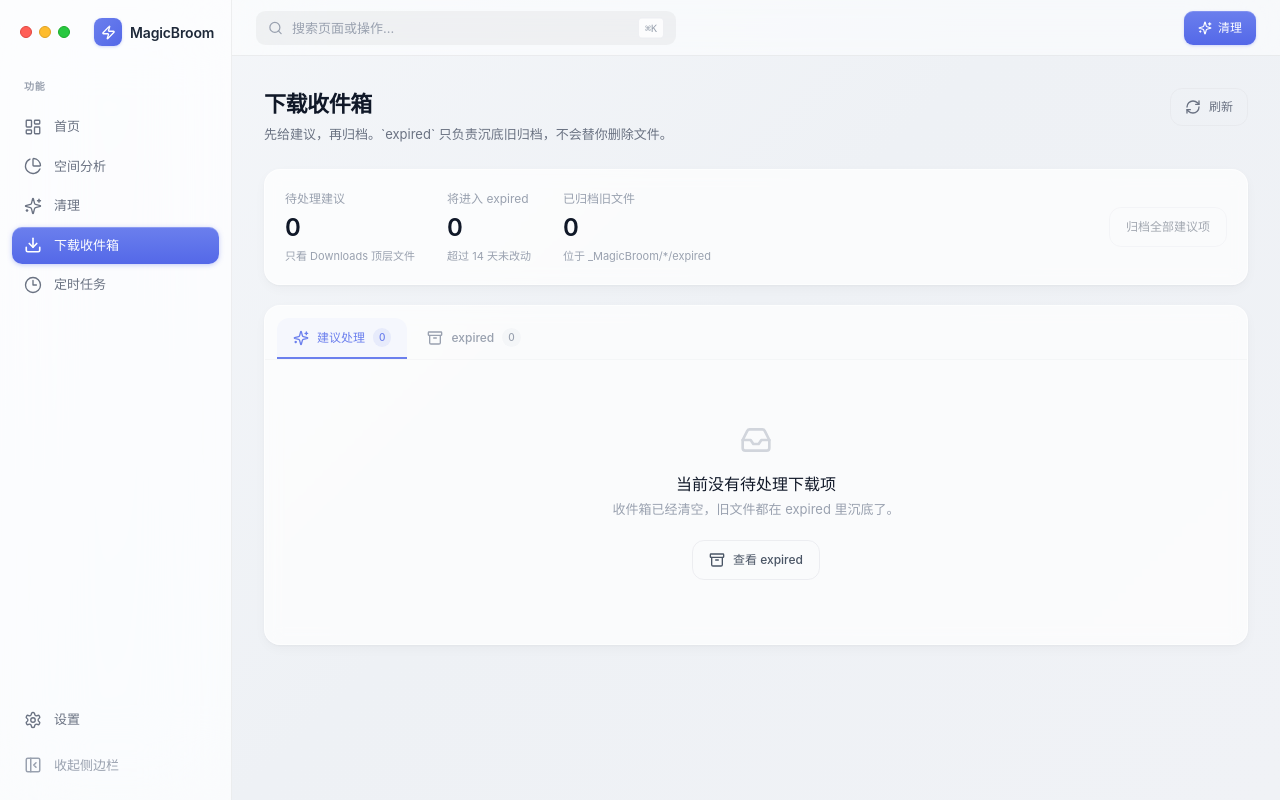
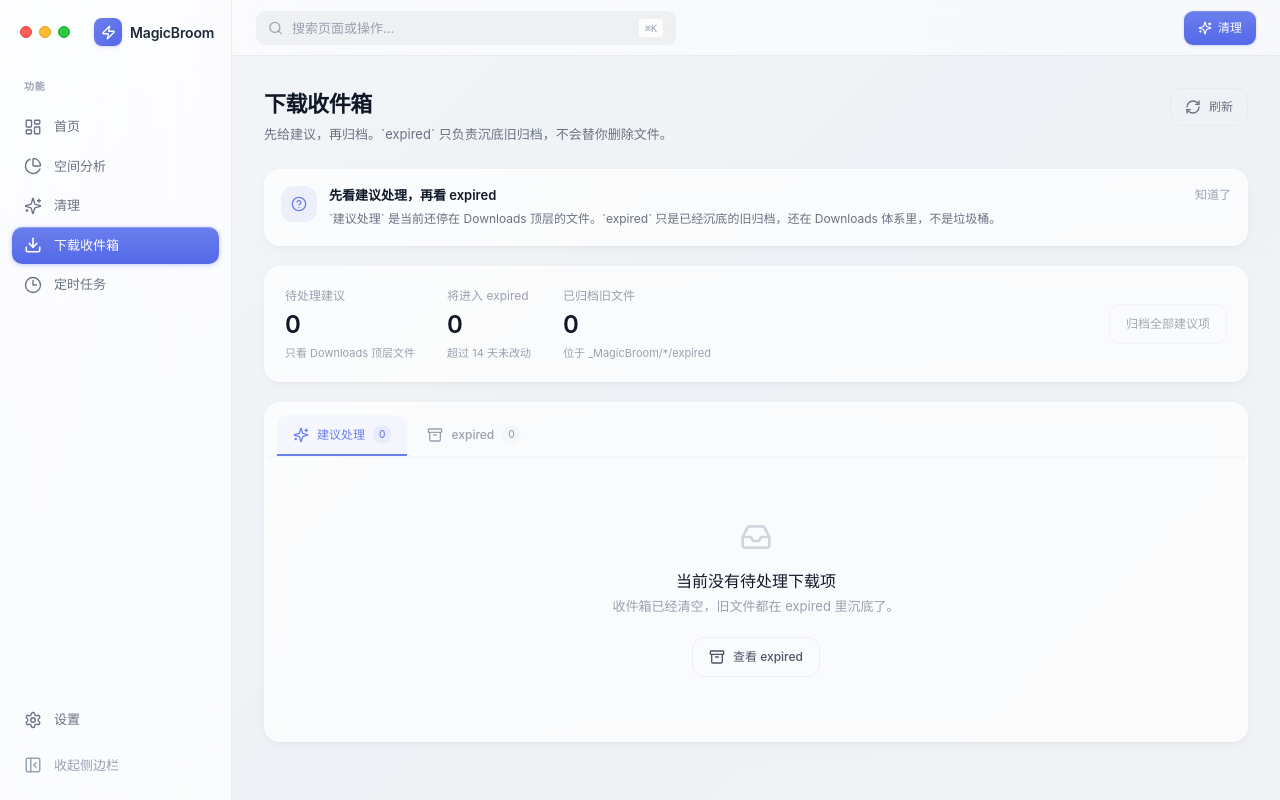
Before and after one commit to kaelinda/MagicBroom, a React (Vite) app: page /#/downloads-inbox in a window 1280 px wide. Built offline with nearby package versions, Linux system fonts and the light colour scheme.

Commit message:
chore: prepare v0.9.0 release

```diff
--- a/package.json
+++ b/package.json
@@ -1,6 +1,6 @@
 {
   "name": "magicbroom",
-  "version": "0.8.0",
+  "version": "0.9.0",
   "description": "Mac 开发者磁盘清理工具",
   "main": "./out/main/index.js",
   "author": "MagicBroom",
--- a/src/app/pages/DownloadsInbox.tsx
+++ b/src/app/pages/DownloadsInbox.tsx
@@ -1,6 +1,7 @@
 import { useEffect, useMemo, useState } from 'react'
 import {
   Archive,
+  CircleHelp,
   FileText,
   FolderOpen,
   Image as ImageIcon,
@@ -18,6 +19,7 @@
 
 type InboxTab = 'suggested' | 'expired'
 type StreamKey = DownloadInboxStream
+const ONBOARDING_STORAGE_KEY = 'magicbroom:downloads-inbox:onboarding-dismissed'
 
 const streamMeta: Record<StreamKey, { label: string; icon: typeof Package; empty: string }> = {
   installers: {
@@ -48,10 +50,19 @@
   const [collapsedArchivedGroups, setCollapsedArchivedGroups] = useState<Set<StreamKey>>(
     () => new Set(['installers', 'documents', 'images']),
   )
+  const [showOnboarding, setShowOnboarding] = useState(false)
 
   useEffect(() => {
     setSelectedIds((current) => new Set([...current].filter((id) => suggestions.some((item) => item.id === id))))
   }, [suggestions])
+
+  useEffect(() => {
+    try {
+      setShowOnboarding(window.localStorage.getItem(ONBOARDING_STORAGE_KEY) !== '1')
+    } catch {
+      setShowOnboarding(true)
+    }
+  }, [])
 
   const suggestionGroups = useMemo(() => groupSuggestionsByStream(suggestions), [suggestions])
   const archivedGroups = useMemo(() => groupArchivedByStream(archived), [archived])
@@ -124,6 +135,15 @@
     })
   }
 
+  function dismissOnboarding() {
+    setShowOnboarding(false)
+    try {
+      window.localStorage.setItem(ONBOARDING_STORAGE_KEY, '1')
+    } catch {
+      // Ignore storage failures and keep the UI usable.
+    }
+  }
+
   if (loading) {
     return (
       <div className="p-8 max-w-[1400px] mx-auto">
@@ -172,6 +192,30 @@
           刷新
         </button>
       </div>
+
+      {showOnboarding && (
+        <div className={`${cardClass} p-4 mb-5 border border-[#6B7FED]/15 dark:border-[#6B7FED]/20`}>
+          <div className="flex items-start justify-between gap-4">
+            <div className="flex items-start gap-3">
+              <div className="w-9 h-9 rounded-xl bg-[#6B7FED]/10 text-[#6B7FED] flex items-center justify-center flex-shrink-0">
+                <CircleHelp className="w-4 h-4" />
+              </div>
+              <div>
+                <div className="text-[13px] font-semibold text-gray-900 dark:text-gray-100 mb-1">先看建议处理，再看 expired</div>
+                <div className="text-[12px] text-gray-500 dark:text-gray-400 leading-relaxed">
+                  `建议处理` 是当前还停在 Downloads 顶层的文件。`expired` 只是已经沉底的旧归档，还在 Downloads 体系里，不是垃圾桶。
+                </div>
+              </div>
+            </div>
+            <button
+              onClick={dismissOnboarding}
+              className="text-[12px] text-gray-400 hover:text-gray-600 dark:hover:text-gray-300 transition-colors flex-shrink-0"
+            >
+              知道了
+            </button>
+          </div>
+        </div>
+      )}
 
       <div className={`${cardClass} p-5 mb-5`}>
         <div className="flex items-center justify-between gap-6 flex-wrap">
--- a/src/app/pages/Settings.tsx
+++ b/src/app/pages/Settings.tsx
@@ -111,7 +111,7 @@
     window.api?.settings.get().then((s: any) => {
       if (s) applySettings(s)
     }).catch(() => {})
-    window.api?.updater.getVersion().then((v) => setVersion(v)).catch(() => setVersion('0.6.0'))
+    window.api?.updater.getVersion().then((v) => setVersion(v)).catch(() => setVersion('0.9.0'))
   }, [applySettings])
 
   const persist = useCallback((key: string, value: unknown) => {
```
Also changed, not shown: 2 other files (tests, documents, lock files or other folders).
